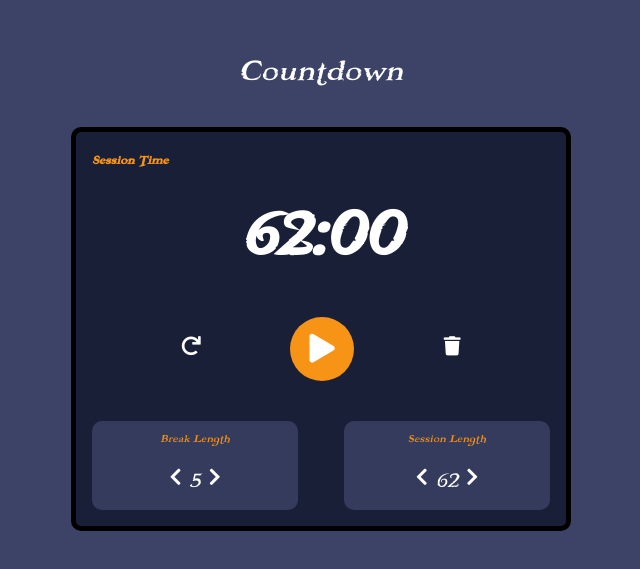
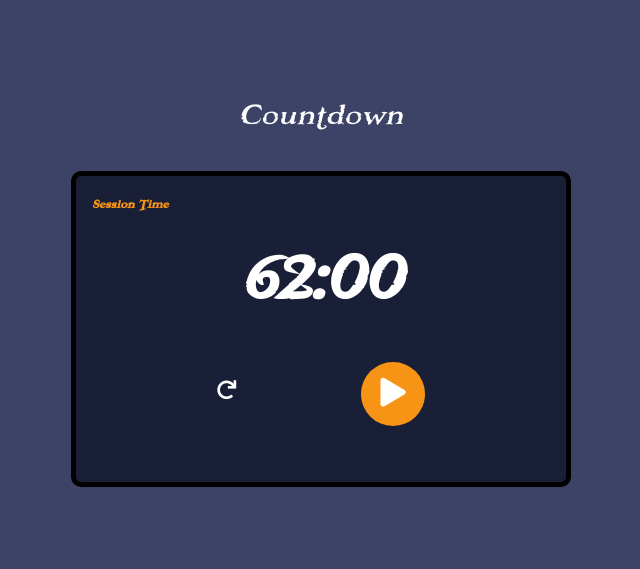
Before and after one commit to MusabShakeel576/SourScarCountdown, a website: page front/admin.html in a window 1280 px wide. Shown: the part 111-680 px from the top of the page, without its empty margins (319-959 px from the left). Drawn offline with nearby package versions, Linux system fonts and the light colour scheme; no server answers.

Commit message:
sixteenth commit

```diff
--- a/front/admin.html
+++ b/front/admin.html
@@ -32,10 +32,10 @@
         <i class="fas fa-play"></i>
         <i class="fas fa-pause"></i>
         </button>
-        <button id="reset"><i class="fas fa-trash"></i></button>
+        <button id="reset" style="display:none"><i class="fas fa-trash"></i></button>
     </section>
 
-    <section class="duration-setting">
+    <section class="duration-setting" style="display:none">
         <section class="setting">
         <div id="break-label" class="label">Break Length</div>
         <button id="break-decrement"><i class="fas fa-chevron-left"></i></button>
```
